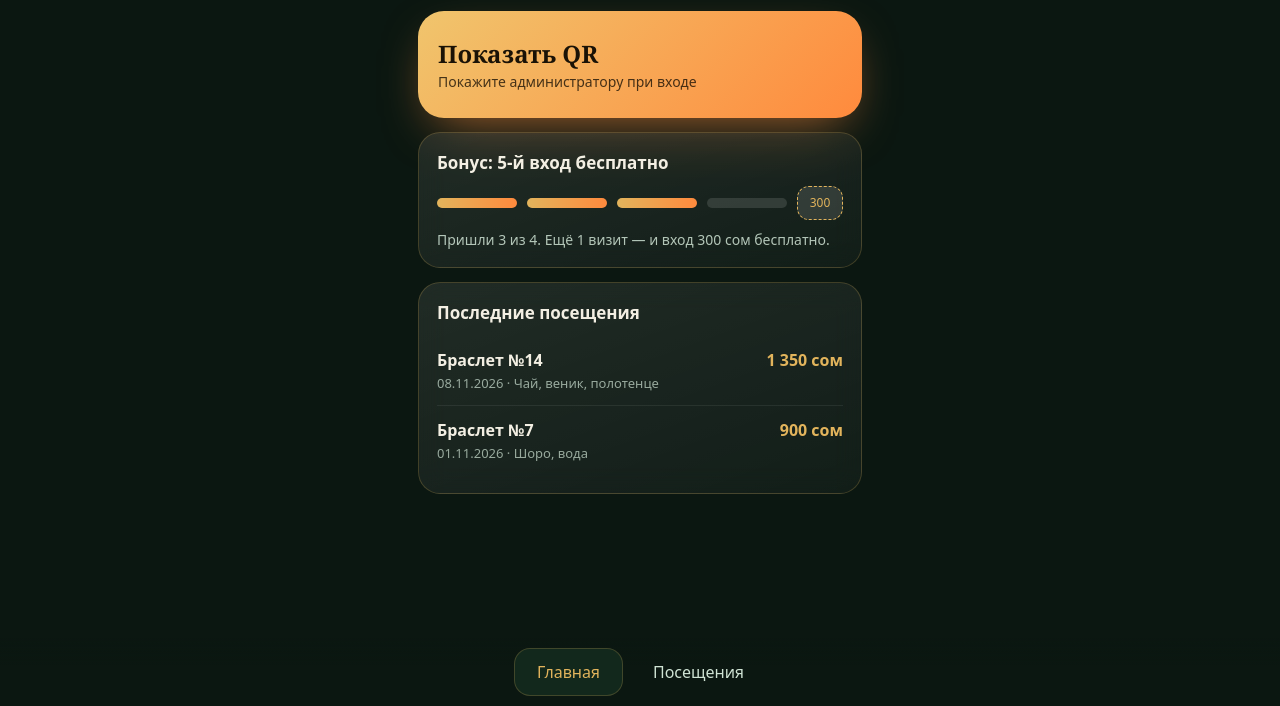
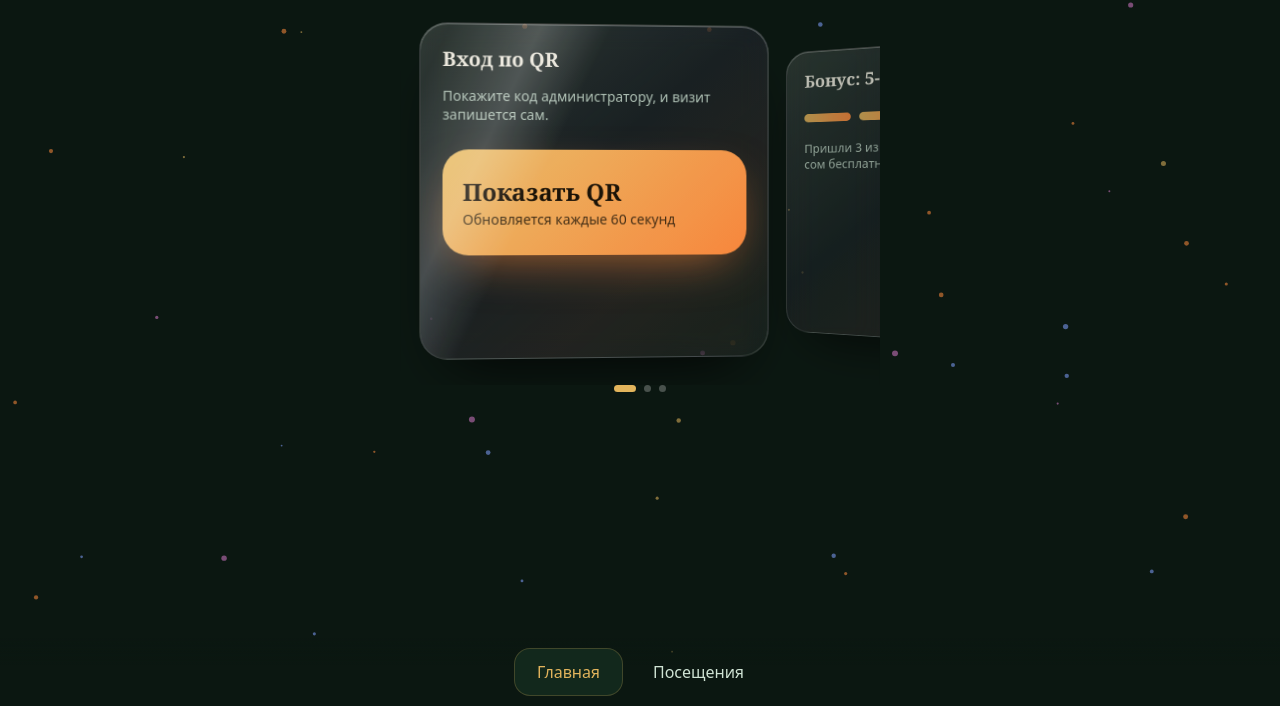
Before and after one commit to moymarket235/par-ordo-go, a plain HTML site: page index.html in a window 1280 px wide. Shown: the part 94-800 px from the top of the page. Drawn offline with Linux system fonts and the light colour scheme.

Commit message:
Add files via upload

```diff
--- a/index.html
+++ b/index.html
@@ -22,9 +22,10 @@ button{font:inherit;color:inherit;border:0;background:none;cursor:pointer}
 #intro{position:fixed;inset:0;z-index:50;background:radial-gradient(60% 50% at 50% 55%,#173824,var(--bg));transition:opacity .9s,transform .9s}
 #intro.out{opacity:0;transform:scale(1.08);pointer-events:none}
 #intro canvas{position:absolute;inset:0;width:100%;height:100%}
-#mark{position:absolute;left:50%;top:50%;width:132px;height:132px;margin:-66px 0 0 -66px;border-radius:50%;object-fit:cover;opacity:0;transform:scale(.6);transition:opacity 1s,transform 1.2s cubic-bezier(.2,.8,.2,1);box-shadow:0 0 60px rgba(226,180,92,.55)}
-#intro.show #mark{opacity:1;transform:scale(1)}
-#word{position:absolute;left:0;right:0;top:calc(50% + 100px);text-align:center;font:600 26px Georgia,"Iowan Old Style",serif;letter-spacing:.14em;opacity:0;transition:opacity 1s .4s}
+#slab{position:absolute;left:50%;top:50%;width:170px;height:220px;margin:-110px 0 0 -85px;border-radius:26px;display:grid;place-items:center;background:linear-gradient(140deg,rgba(255,255,255,.38),rgba(190,150,255,.2) 40%,rgba(255,150,170,.25) 70%,rgba(255,220,150,.32));border:1px solid rgba(255,255,255,.45);box-shadow:0 0 80px rgba(226,180,92,.5),inset 0 0 30px rgba(255,255,255,.25);opacity:0;transform:perspective(700px) translateY(60vh) rotateX(70deg) rotateZ(-8deg);transition:opacity .6s,transform 1.4s cubic-bezier(.2,.8,.2,1)}
+#intro.show #slab{opacity:1;transform:perspective(700px) translateY(0) rotateX(0) rotateZ(0)}
+#mark{width:104px;height:104px;border-radius:50%;object-fit:cover;box-shadow:0 0 40px rgba(226,180,92,.6)}
+#word{position:absolute;left:0;right:0;top:calc(50% + 140px);text-align:center;font:600 26px Georgia,"Iowan Old Style",serif;letter-spacing:.14em;opacity:0;transition:opacity 1s .4s}
 #intro.show #word{opacity:1}
 #skip{position:absolute;right:16px;top:calc(env(safe-area-inset-top) + 14px);color:var(--mist);opacity:.7;padding:8px 12px}
 
@@ -54,6 +55,19 @@ nav button{padding:12px 22px;border-radius:16px;color:var(--mist)}
 nav button[aria-selected=true]{background:var(--deep);color:var(--gold);border:1px solid var(--line)}
 section[hidden]{display:none}
 
+/* video-style glass, 3D deck, ambient particles */
+#bg{position:fixed;inset:0;width:100%;height:100%;z-index:0;pointer-events:none}
+main{position:relative;z-index:1}nav{z-index:3}
+.glass{position:relative;overflow:hidden;background:linear-gradient(140deg,rgba(255,255,255,.15),rgba(180,140,255,.07) 45%,rgba(255,150,170,.09) 70%,rgba(255,255,255,.04));border:1px solid rgba(255,255,255,.18);box-shadow:inset 0 1px 0 rgba(255,255,255,.28),0 30px 60px -30px #000}
+.glass::after{content:"";position:absolute;inset:0;pointer-events:none;background:linear-gradient(115deg,transparent 30%,rgba(255,255,255,.2) 48%,transparent 62%);transform:translateX(var(--sx,-120%))}
+#deck{position:relative;display:flex;gap:14px;overflow-x:auto;scroll-snap-type:x mandatory;margin:22px -18px 0;padding:10px 18px 24px;perspective:900px;scrollbar-width:none}
+#deck::-webkit-scrollbar{display:none}
+.slab{flex:0 0 80%;scroll-snap-align:center;min-height:340px;padding:22px;border-radius:28px;will-change:transform}
+.slab h2{font:600 20px Georgia,serif;margin-bottom:14px}
+.slab #qrbtn{margin:26px 0 0}
+#pager{display:flex;justify-content:center;gap:8px}
+#pager i{width:7px;height:7px;border-radius:50%;background:rgba(255,255,255,.25);transition:all .3s}
+#pager i.on{width:22px;border-radius:4px;background:var(--gold)}
 /* qr modal */
 #modal{position:fixed;inset:0;z-index:40;background:rgba(5,12,8,.78);display:none;place-items:center;padding:20px}
 #modal.open{display:grid}
@@ -65,13 +79,14 @@ section[hidden]{display:none}
 .timer i{display:block;height:100%;width:100%;background:var(--gold);transform-origin:left}
 .close{margin-top:10px;padding:12px 26px;border-radius:14px;border:1px solid var(--line);color:var(--mist)}
 .demo{position:fixed;top:calc(env(safe-area-inset-top) + 6px);left:50%;transform:translateX(-50%);font-size:11px;color:var(--mist);opacity:.45;z-index:5}
-@media (prefers-reduced-motion:reduce){#intro,#mark,#word{transition:none}.sheet{animation:none}}
+@media (prefers-reduced-motion:reduce){#intro,#slab,#word{transition:none}.sheet{animation:none}}
 </style>
 </head>
 <body>
+<canvas id="bg"></canvas>
 <div id="intro" role="presentation">
   <canvas id="c"></canvas>
-  <img id="mark" src="assets/par-ordo-logo.png" alt="ПАР ОРДО" onerror="this.style.display='none'">
+  <div id="slab"><img id="mark" src="assets/par-ordo-logo.png" alt="ПАР ОРДО" onerror="this.style.display='none'"></div>
   <div id="word">ПАР ОРДО GO</div>
   <button id="skip">Пропустить</button>
 </div>
@@ -81,18 +96,12 @@ section[hidden]{display:none}
   <section id="home">
     <p class="sub">Добро пожаловать</p>
     <h1 id="hello">Айбек Н.</h1>
-    <button id="qrbtn"><b>Показать QR</b><span>Покажите администратору при входе</span></button>
-
-    <div class="card glass">
-      <h2>Бонус: 5-й вход бесплатно</h2>
-      <div class="dots" id="dots"></div>
-      <p class="note" id="bnote"></p>
+    <div id="deck">
+      <article class="slab glass"><h2>Вход по QR</h2><p class="note">Покажите код администратору, и визит запишется сам.</p><button id="qrbtn"><b>Показать QR</b><span>Обновляется каждые 60 секунд</span></button></article>
+      <article class="slab glass"><h2>Бонус: 5-й вход бесплатно</h2><div class="dots" id="dots"></div><p class="note" id="bnote"></p></article>
+      <article class="slab glass"><h2>Последние посещения</h2><div id="last"></div></article>
     </div>
-
-    <div class="card glass">
-      <h2>Последние посещения</h2>
-      <div id="last"></div>
-    </div>
+    <div id="pager"><i class="on"></i><i></i><i></i></div>
   </section>
 
   <section id="visits" hidden>
@@ -160,7 +169,7 @@ const $=s=>document.querySelector(s), money=n=>n.toLocaleString('ru-RU')+' со
     }
     g.globalCompositeOperation='source-over';
     if(t>1.9)intro.classList.add('show');
-    if(t>3.6)end();else requestAnimationFrame(frame);
+    if(t>4.3)end();else requestAnimationFrame(frame);
   })(t0);
 })();
 
@@ -199,6 +208,30 @@ $('#qrbtn').onclick=openQr;$('#close').onclick=closeQr;
 $('#modal').onclick=e=>{if(e.target.id==='modal')closeQr()};
 addEventListener('keydown',e=>{if(e.key==='Escape')closeQr()});
 
+/* ===== 3D deck ===== */
+const deck=$('#deck'),slabs=[...deck.children],pg=[...document.querySelectorAll('#pager i')];
+function tilt(){const c=deck.scrollLeft+deck.clientWidth/2;let best=0,bd=1e9;
+  slabs.forEach((s,i)=>{const d=(s.offsetLeft+s.offsetWidth/2-c)/deck.clientWidth,a=Math.max(-1,Math.min(1,d));
+    s.style.transform=`translateZ(${-Math.abs(a)*120}px) rotateY(${-a*38}deg) scale(${1-Math.abs(a)*.06})`;
+    s.style.setProperty('--sx',(a*160-20)+'%');s.style.opacity=1-Math.abs(a)*.35;
+    if(Math.abs(d)<bd){bd=Math.abs(d);best=i}});
+  pg.forEach((p,i)=>p.classList.toggle('on',i===best))}
+deck.addEventListener('scroll',tilt,{passive:true});addEventListener('resize',tilt);tilt();
+
+/* ===== ambient particles ===== */
+(function(){
+  if(matchMedia('(prefers-reduced-motion:reduce)').matches)return;
+  const cv=$('#bg'),g=cv.getContext('2d'),dpr=Math.min(devicePixelRatio||1,2);let W,H;
+  const fit=()=>{W=innerWidth;H=innerHeight;cv.width=W*dpr;cv.height=H*dpr;g.setTransform(dpr,0,0,dpr,0,0)};fit();addEventListener('resize',fit);
+  const cols=['226,180,92','255,138,61','214,120,200','130,160,255'];
+  const P=Array.from({length:55},()=>({x:Math.random()*W,y:Math.random()*H,r:.8+Math.random()*2.2,v:.15+Math.random()*.5,c:cols[Math.random()*4|0],w:Math.random()*6}));
+  (function f(t){
+    if(!document.hidden){g.clearRect(0,0,W,H);g.globalCompositeOperation='lighter';
+      for(const p of P){p.y-=p.v;if(p.y<-10){p.y=H+10;p.x=Math.random()*W}
+        g.fillStyle=`rgba(${p.c},.55)`;g.beginPath();g.arc(p.x+Math.sin(t/1500+p.w)*14,p.y,p.r,0,6.283);g.fill()}}
+    requestAnimationFrame(f)})(0);
+})();
+
 if('serviceWorker' in navigator)addEventListener('load',()=>navigator.serviceWorker.register('sw.js').catch(()=>{}));
 </script>
 </body>
--- a/sw.js
+++ b/sw.js
@@ -1,4 +1,4 @@
-const V='po-go-v1',FILES=['./','index.html','manifest.webmanifest'];
+const V='po-go-v2',FILES=['./','index.html','manifest.webmanifest'];
 self.addEventListener('install',e=>{e.waitUntil(caches.open(V).then(c=>c.addAll(FILES)).then(()=>self.skipWaiting()))});
 self.addEventListener('activate',e=>{e.waitUntil(caches.keys().then(k=>Promise.all(k.filter(x=>x!==V).map(x=>caches.delete(x)))).then(()=>self.clients.claim()))});
 self.addEventListener('fetch',e=>{
```
